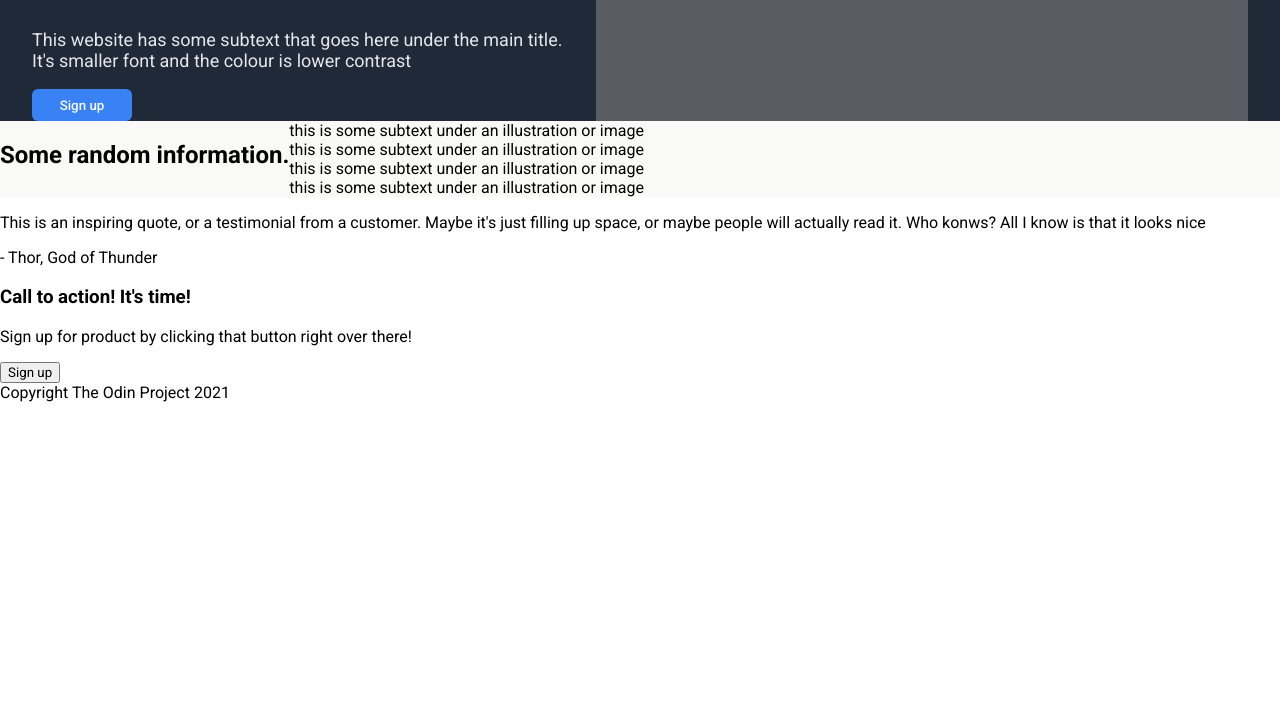
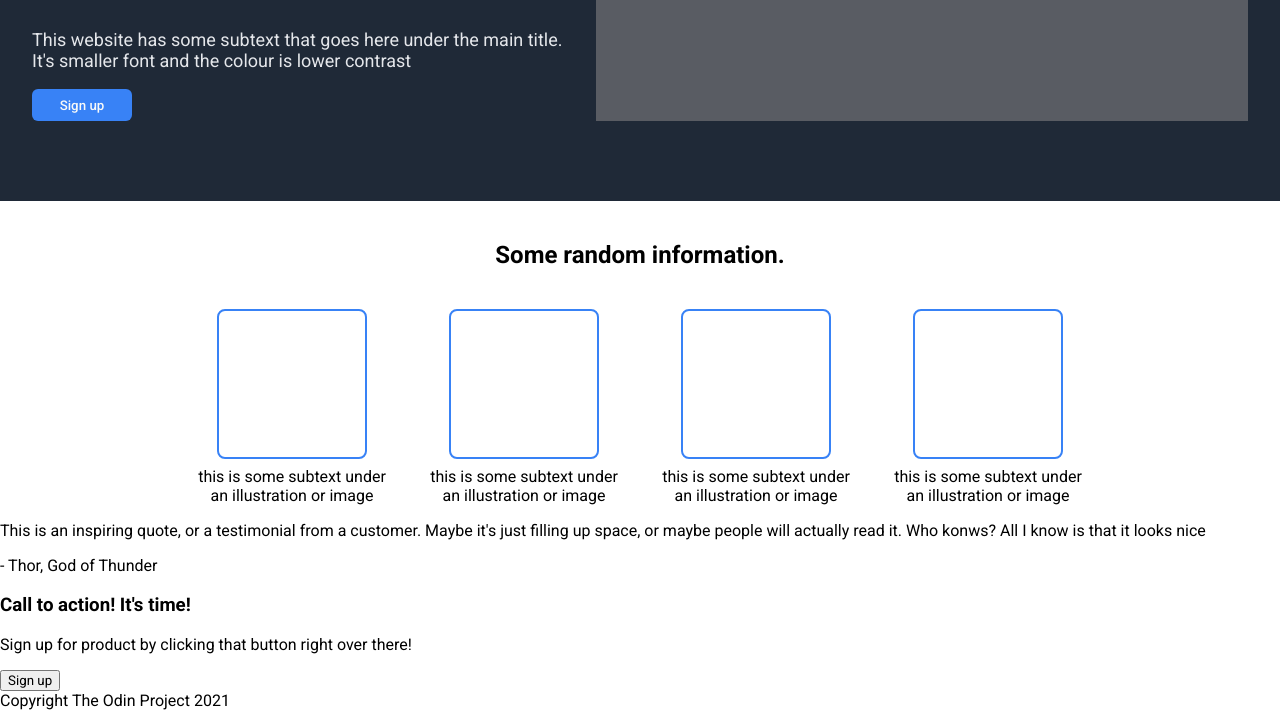
Before and after one commit to Jad-Adams/landing-page, a plain HTML site: page index.html in a window 1280 px wide. Shown: the part 225-935 px from the top of the page. Before the commit the page ends 800 px from the top, so only its background shows below. Drawn offline with Linux system fonts and the light colour scheme.

Commit message:
finsihed random info section

```diff
--- a/index.html
+++ b/index.html
@@ -40,21 +40,25 @@
         </div>
       </main>
 
-      <section>
+      <section class="random">
         <div class="wrapper section-random-info">
           <h2>Some random information.</h2>
           <div class="card-holder">
             <div class="card-placeholder">
-              this is some subtext under an illustration or image
+              <div class="card-border"></div>
+              <div class="card-text">this is some subtext under an illustration or image</div>
             </div>
             <div class="card-placeholder">
-              this is some subtext under an illustration or image
+              <div class="card-border"></div>
+              <div class="card-text">this is some subtext under an illustration or image</div>
             </div>
             <div class="card-placeholder">
-              this is some subtext under an illustration or image
+              <div class="card-border"></div>
+              <div class="card-text">this is some subtext under an illustration or image</div>
             </div>
             <div class="card-placeholder">
-              this is some subtext under an illustration or image
+              <div class="card-border"></div>
+              <div class="card-text">this is some subtext under an illustration or image</div>
             </div>
           </div>
         </div>
--- a/styles.css
+++ b/styles.css
@@ -61,6 +61,10 @@ h1 {
   font-weight: 900;
 }
 
+h2 {
+  margin: 40px 0;
+}
+
 main p {
   font-size: 18px;
   color: #e5e7eb;
@@ -80,7 +84,7 @@ main button {
   display: flex;
   justify-content: space-between;
   gap: 32px;
-  padding: 0 32px;
+  padding: 0 32px 80px 32px;
 }
 
 .main-container div {
@@ -98,9 +102,42 @@ main button {
 
 /* random info section start */
 
-.section-random-info {
+.section-random {
   background-color: #f9faf8;
-  display: flex;
 }
 
+.section-random-info {
+  display: flex;
+  flex-direction: column;
+  align-items: center;
+}
+
+.card-holder {
+  display: flex;
+  gap: 32px;
+  max-width: 70%;
+}
+
+.card-placeholder {
+  display: flex;
+  flex-direction: column;
+  align-items: center;
+}
+
+.card-placeholder .card-border {
+  height: 150px;
+  width: 150px;
+  border: 2px #3882f6 solid;
+  border-radius: 8px;
+  margin-bottom: 8px;
+}
+
+.card-text {
+  font-size: 16px;
+  text-align: center;
+}
 /* random info section end */
+
+/* quote section start */
+
+/* quote section end */
```
